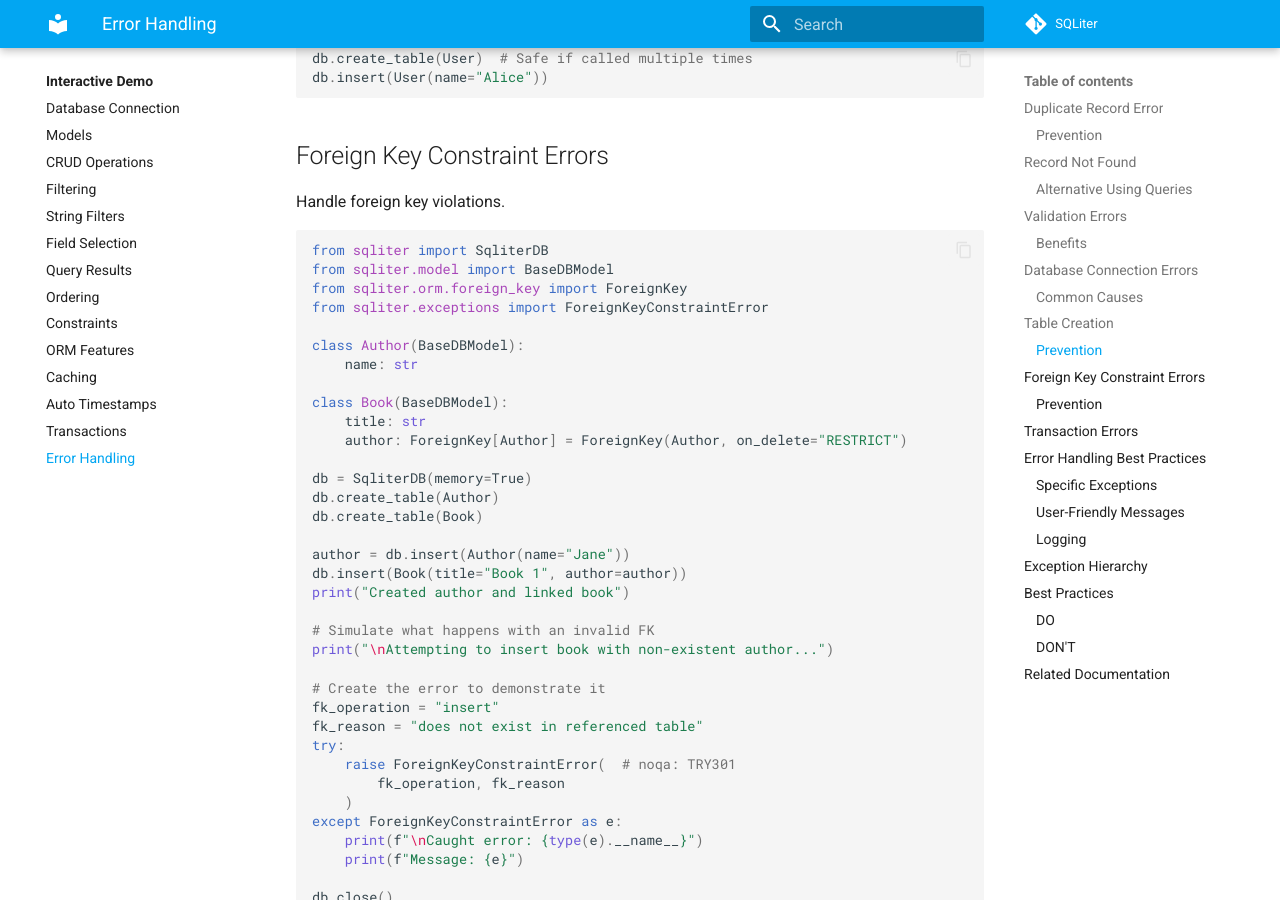
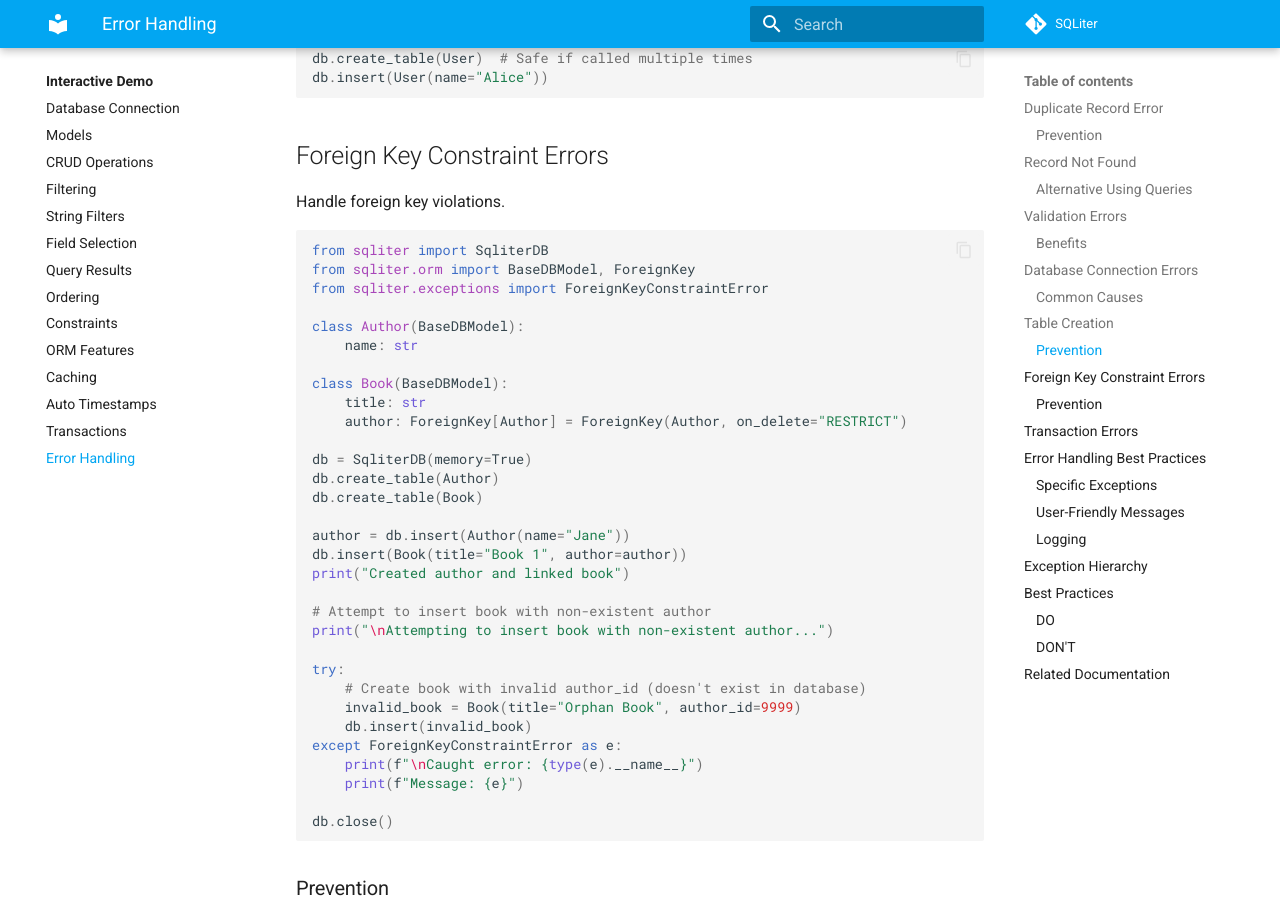
Before and after one commit to seapagan/sqliter-py, an MkDocs documentation site: the page built from docs/tui-demo/errors.md, in a window 1280 px wide and 900 px high, scrolled down 3647 px. Built offline with MkDocs 1.6.1 and Material for MkDocs 9.7.7, drawn with Linux system fonts in a browser that asks for light colours; plug-ins that fetch from the network failed and are left out; comment, search, counter and statistics services are not loaded.

Commit message:
test: add missing test case and improve FK error demo
CodeRabbit nitpick fixes:

1. Add test for __not_in rejecting non-list values
   - Previously only tested __in validation
   - Now tests both operators for consistency

2. Remove unused constant in test_init.py
   - Removed _MISSING_DEPENDENCY_ERROR constant
   - Kept substring assertions (more flexible than exact match)

3. Improve foreign key error demonstration
   - Changed from manual error raising to genuine FK violation
   - Demo now creates Book with author_id=9999 (non-existent)
   - Shows real ForeignKeyConstraintError from SQLite
   - Updated both docs and demo code
   - Fixed import to use ORM BaseDBModel for proper FK support

````diff
--- a/docs/tui-demo/errors.md
+++ b/docs/tui-demo/errors.md
@@ -188,8 +188,7 @@ Handle foreign key violations.
 ```python
 # --8<-- [start:foreign-key-error]
 from sqliter import SqliterDB
-from sqliter.model import BaseDBModel
-from sqliter.orm.foreign_key import ForeignKey
+from sqliter.orm import BaseDBModel, ForeignKey
 from sqliter.exceptions import ForeignKeyConstraintError
 
 class Author(BaseDBModel):
@@ -207,16 +206,13 @@ author = db.insert(Author(name="Jane"))
 db.insert(Book(title="Book 1", author=author))
 print("Created author and linked book")
 
-# Simulate what happens with an invalid FK
+# Attempt to insert book with non-existent author
 print("\nAttempting to insert book with non-existent author...")
 
-# Create the error to demonstrate it
-fk_operation = "insert"
-fk_reason = "does not exist in referenced table"
 try:
-    raise ForeignKeyConstraintError(  # noqa: TRY301
-        fk_operation, fk_reason
-    )
+    # Create book with invalid author_id (doesn't exist in database)
+    invalid_book = Book(title="Orphan Book", author_id=9999)
+    db.insert(invalid_book)
 except ForeignKeyConstraintError as e:
     print(f"\nCaught error: {type(e).__name__}")
     print(f"Message: {e}")
````
Also changed, not shown: 3 other files.
